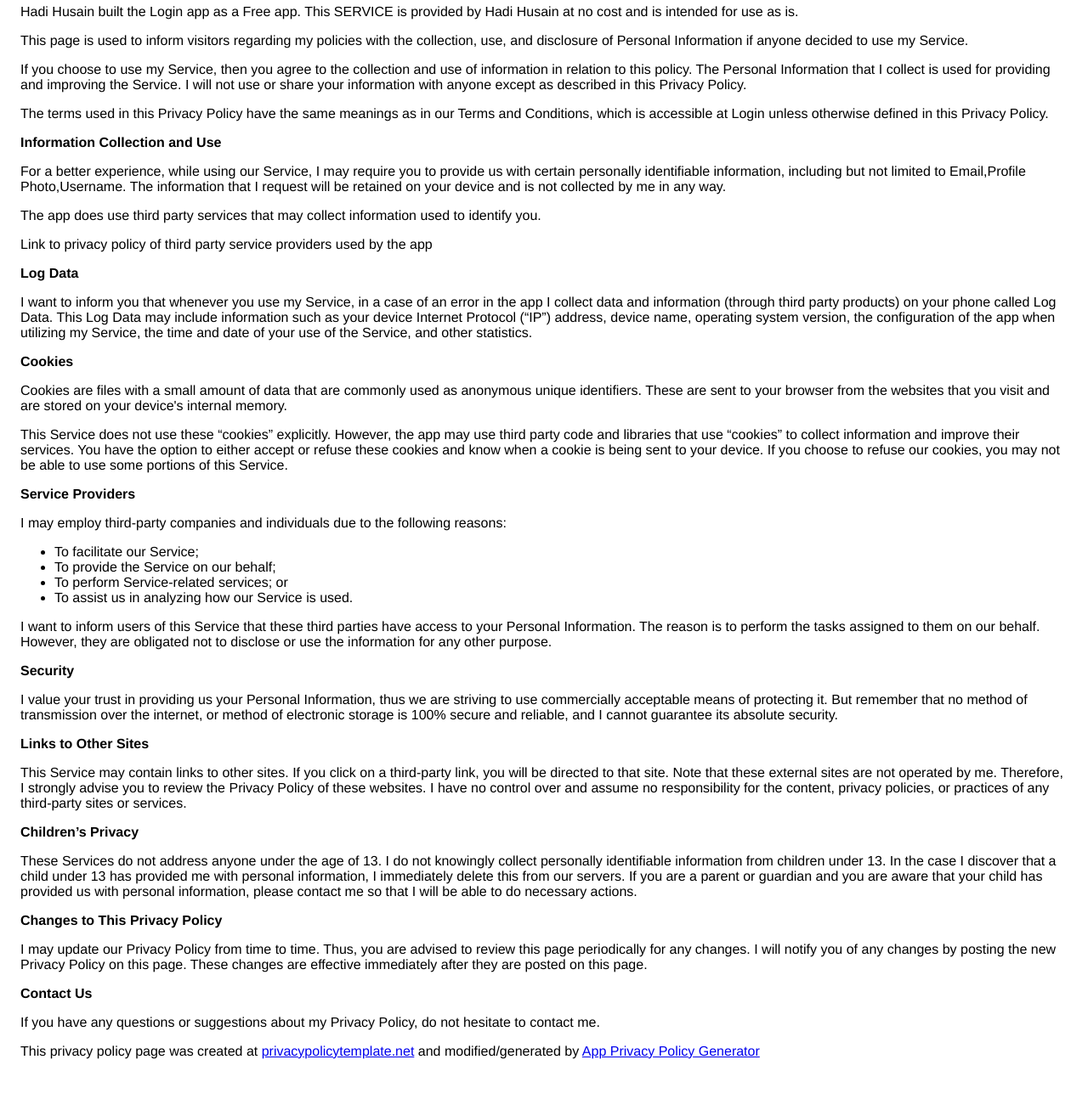
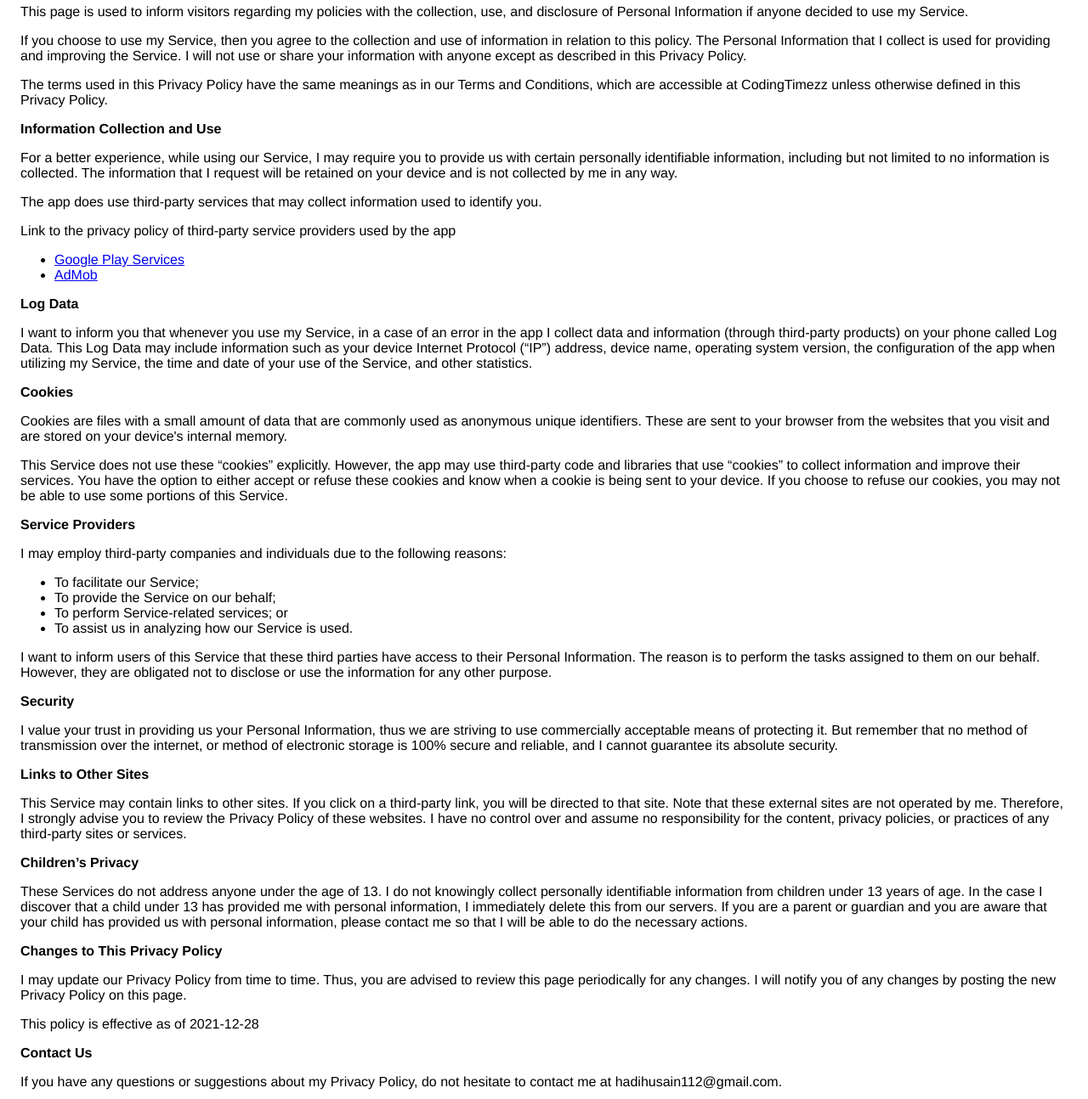
Before and after one commit to hadi112/hadi112.github.io, a plain HTML site: page index.html in a window 1280 px wide. Shown: the part 87-1381 px from the top of the page at 85% size. Drawn offline with Linux system fonts and the light colour scheme.

Commit message:
Update index.html

```diff
--- a/index.html
+++ b/index.html
@@ -7,55 +7,103 @@
       <style> body { font-family: 'Helvetica Neue', Helvetica, Arial, sans-serif; padding:1em; } </style>
     </head>
     <body>
-    <h2>Privacy Policy</h2> <p> Hadi Husain built the Login app as a Free app. This SERVICE is provided by
-                    Hadi Husain at no cost and is intended for use as is.
-                  </p> <p>This page is used to inform visitors regarding my policies with the collection, use, and disclosure
-                    of Personal Information if anyone decided to use my Service.
-                  </p> <p>If you choose to use my Service, then you agree to the collection and use of information in
-                    relation to this policy. The Personal Information that I collect is used for providing and improving
-                    the Service. I will not use or share your information with anyone except as described
-                    in this Privacy Policy.
-                  </p> <p>The terms used in this Privacy Policy have the same meanings as in our Terms and Conditions, which is
-                    accessible at Login unless otherwise defined in this Privacy Policy.
-                  </p> <p><strong>Information Collection and Use</strong></p> <p>For a better experience, while using our Service, I may require you to provide us with certain
-                    personally identifiable information, including but not limited to Email,Profile Photo,Username. The information that I request will be retained on your device and is not collected by me in any way.
-                  </p> <p>The app does use third party services that may collect information used to identify you.</p> <div><p>Link to privacy policy of third party service providers used by the app</p> <ul><!----><!----><!----><!----><!----><!----><!----><!----></ul></div> <p><strong>Log Data</strong></p> <p> I want to inform you that whenever you use my Service, in a case of
-                    an error in the app I collect data and information (through third party products) on your phone
-                    called Log Data. This Log Data may include information such as your device Internet Protocol (“IP”) address,
-                    device name, operating system version, the configuration of the app when utilizing my Service,
-                    the time and date of your use of the Service, and other statistics.
-                  </p> <p><strong>Cookies</strong></p> <p>Cookies are files with a small amount of data that are commonly used as anonymous unique identifiers.
-                    These are sent to your browser from the websites that you visit and are stored on your device's internal
-                    memory.
-                  </p> <p>This Service does not use these “cookies” explicitly. However, the app may use third party code and
-                    libraries that use “cookies” to collect information and improve their services. You have the option to
-                    either accept or refuse these cookies and know when a cookie is being sent to your device. If you choose
-                    to refuse our cookies, you may not be able to use some portions of this Service.
-                  </p> <p><strong>Service Providers</strong></p> <p> I may employ third-party companies and individuals due to the following reasons:</p> <ul><li>To facilitate our Service;</li> <li>To provide the Service on our behalf;</li> <li>To perform Service-related services; or</li> <li>To assist us in analyzing how our Service is used.</li></ul> <p> I want to inform users of this Service that these third parties have access to
-                    your Personal Information. The reason is to perform the tasks assigned to them on our behalf. However,
-                    they are obligated not to disclose or use the information for any other purpose.
-                  </p> <p><strong>Security</strong></p> <p> I value your trust in providing us your Personal Information, thus we are striving
-                    to use commercially acceptable means of protecting it. But remember that no method of transmission over
-                    the internet, or method of electronic storage is 100% secure and reliable, and I cannot guarantee
-                    its absolute security.
-                  </p> <p><strong>Links to Other Sites</strong></p> <p>This Service may contain links to other sites. If you click on a third-party link, you will be directed
-                    to that site. Note that these external sites are not operated by me. Therefore, I strongly
-                    advise you to review the Privacy Policy of these websites. I have no control over
-                    and assume no responsibility for the content, privacy policies, or practices of any third-party sites
-                    or services.
-                  </p> <p><strong>Children’s Privacy</strong></p> <p>These Services do not address anyone under the age of 13. I do not knowingly collect
-                    personally identifiable information from children under 13. In the case I discover that a child
-                    under 13 has provided me with personal information, I immediately delete this from
-                    our servers. If you are a parent or guardian and you are aware that your child has provided us with personal
-                    information, please contact me so that I will be able to do necessary actions.
-                  </p> <p><strong>Changes to This Privacy Policy</strong></p> <p> I may update our Privacy Policy from time to time. Thus, you are advised to review
-                    this page periodically for any changes. I will notify you of any changes by posting
-                    the new Privacy Policy on this page. These changes are effective immediately after they are posted on
-                    this page.
-                  </p> <p><strong>Contact Us</strong></p> <p>If you have any questions or suggestions about my Privacy Policy, do not hesitate to contact
-                    me.
-                  </p> <p>This privacy policy page was created at <a href="https://privacypolicytemplate.net" target="_blank">privacypolicytemplate.net</a>
-                    and modified/generated by <a href="https://app-privacy-policy-generator.firebaseapp.com/" target="_blank">App
-                      Privacy Policy Generator</a></p>
+    <strong>Privacy Policy</strong> <p>
+                  Hadi Husain built the CodingTimezz app as
+                  a Free app. This SERVICE is provided by
+                  Hadi Husain at no cost and is intended for use as
+                  is.
+                </p> <p>
+                  This page is used to inform visitors regarding my
+                  policies with the collection, use, and disclosure of Personal
+                  Information if anyone decided to use my Service.
+                </p> <p>
+                  If you choose to use my Service, then you agree to
+                  the collection and use of information in relation to this
+                  policy. The Personal Information that I collect is
+                  used for providing and improving the Service. I will not use or share your information with
+                  anyone except as described in this Privacy Policy.
+                </p> <p>
+                  The terms used in this Privacy Policy have the same meanings
+                  as in our Terms and Conditions, which are accessible at
+                  CodingTimezz unless otherwise defined in this Privacy Policy.
+                </p> <p><strong>Information Collection and Use</strong></p> <p>
+                  For a better experience, while using our Service, I
+                  may require you to provide us with certain personally
+                  identifiable information, including but not limited to no information is collected. The information that
+                  I request will be retained on your device and is not collected by me in any way.
+                </p> <div><p>
+                    The app does use third-party services that may collect
+                    information used to identify you.
+                  </p> <p>
+                    Link to the privacy policy of third-party service providers used
+                    by the app
+                  </p> <ul><li><a href="https://www.google.com/policies/privacy/" target="_blank" rel="noopener noreferrer">Google Play Services</a></li><li><a href="https://support.google.com/admob/answer/6128543?hl=en" target="_blank" rel="noopener noreferrer">AdMob</a></li><!----><!----><!----><!----><!----><!----><!----><!----><!----><!----><!----><!----><!----><!----><!----><!----><!----><!----><!----><!----><!----><!----><!----><!----><!----></ul></div> <p><strong>Log Data</strong></p> <p>
+                  I want to inform you that whenever you
+                  use my Service, in a case of an error in the app
+                  I collect data and information (through third-party
+                  products) on your phone called Log Data. This Log Data may
+                  include information such as your device Internet Protocol
+                  (“IP”) address, device name, operating system version, the
+                  configuration of the app when utilizing my Service,
+                  the time and date of your use of the Service, and other
+                  statistics.
+                </p> <p><strong>Cookies</strong></p> <p>
+                  Cookies are files with a small amount of data that are
+                  commonly used as anonymous unique identifiers. These are sent
+                  to your browser from the websites that you visit and are
+                  stored on your device's internal memory.
+                </p> <p>
+                  This Service does not use these “cookies” explicitly. However,
+                  the app may use third-party code and libraries that use
+                  “cookies” to collect information and improve their services.
+                  You have the option to either accept or refuse these cookies
+                  and know when a cookie is being sent to your device. If you
+                  choose to refuse our cookies, you may not be able to use some
+                  portions of this Service.
+                </p> <p><strong>Service Providers</strong></p> <p>
+                  I may employ third-party companies and
+                  individuals due to the following reasons:
+                </p> <ul><li>To facilitate our Service;</li> <li>To provide the Service on our behalf;</li> <li>To perform Service-related services; or</li> <li>To assist us in analyzing how our Service is used.</li></ul> <p>
+                  I want to inform users of this Service
+                  that these third parties have access to their Personal
+                  Information. The reason is to perform the tasks assigned to
+                  them on our behalf. However, they are obligated not to
+                  disclose or use the information for any other purpose.
+                </p> <p><strong>Security</strong></p> <p>
+                  I value your trust in providing us your
+                  Personal Information, thus we are striving to use commercially
+                  acceptable means of protecting it. But remember that no method
+                  of transmission over the internet, or method of electronic
+                  storage is 100% secure and reliable, and I cannot
+                  guarantee its absolute security.
+                </p> <p><strong>Links to Other Sites</strong></p> <p>
+                  This Service may contain links to other sites. If you click on
+                  a third-party link, you will be directed to that site. Note
+                  that these external sites are not operated by me.
+                  Therefore, I strongly advise you to review the
+                  Privacy Policy of these websites. I have
+                  no control over and assume no responsibility for the content,
+                  privacy policies, or practices of any third-party sites or
+                  services.
+                </p> <p><strong>Children’s Privacy</strong></p> <div><p>
+                    These Services do not address anyone under the age of 13.
+                    I do not knowingly collect personally
+                    identifiable information from children under 13 years of age. In the case
+                    I discover that a child under 13 has provided
+                    me with personal information, I immediately
+                    delete this from our servers. If you are a parent or guardian
+                    and you are aware that your child has provided us with
+                    personal information, please contact me so that
+                    I will be able to do the necessary actions.
+                  </p></div> <!----> <p><strong>Changes to This Privacy Policy</strong></p> <p>
+                  I may update our Privacy Policy from
+                  time to time. Thus, you are advised to review this page
+                  periodically for any changes. I will
+                  notify you of any changes by posting the new Privacy Policy on
+                  this page.
+                </p> <p>This policy is effective as of 2021-12-28</p> <p><strong>Contact Us</strong></p> <p>
+                  If you have any questions or suggestions about my
+                  Privacy Policy, do not hesitate to contact me at hadihusain112@gmail.com.
+                </p> <p>This privacy policy page was created at <a href="https://privacypolicytemplate.net" target="_blank" rel="noopener noreferrer">privacypolicytemplate.net </a>and modified/generated by <a href="https://app-privacy-policy-generator.nisrulz.com/" target="_blank" rel="noopener noreferrer">App Privacy Policy Generator</a></p>
     </body>
     </html>
```
